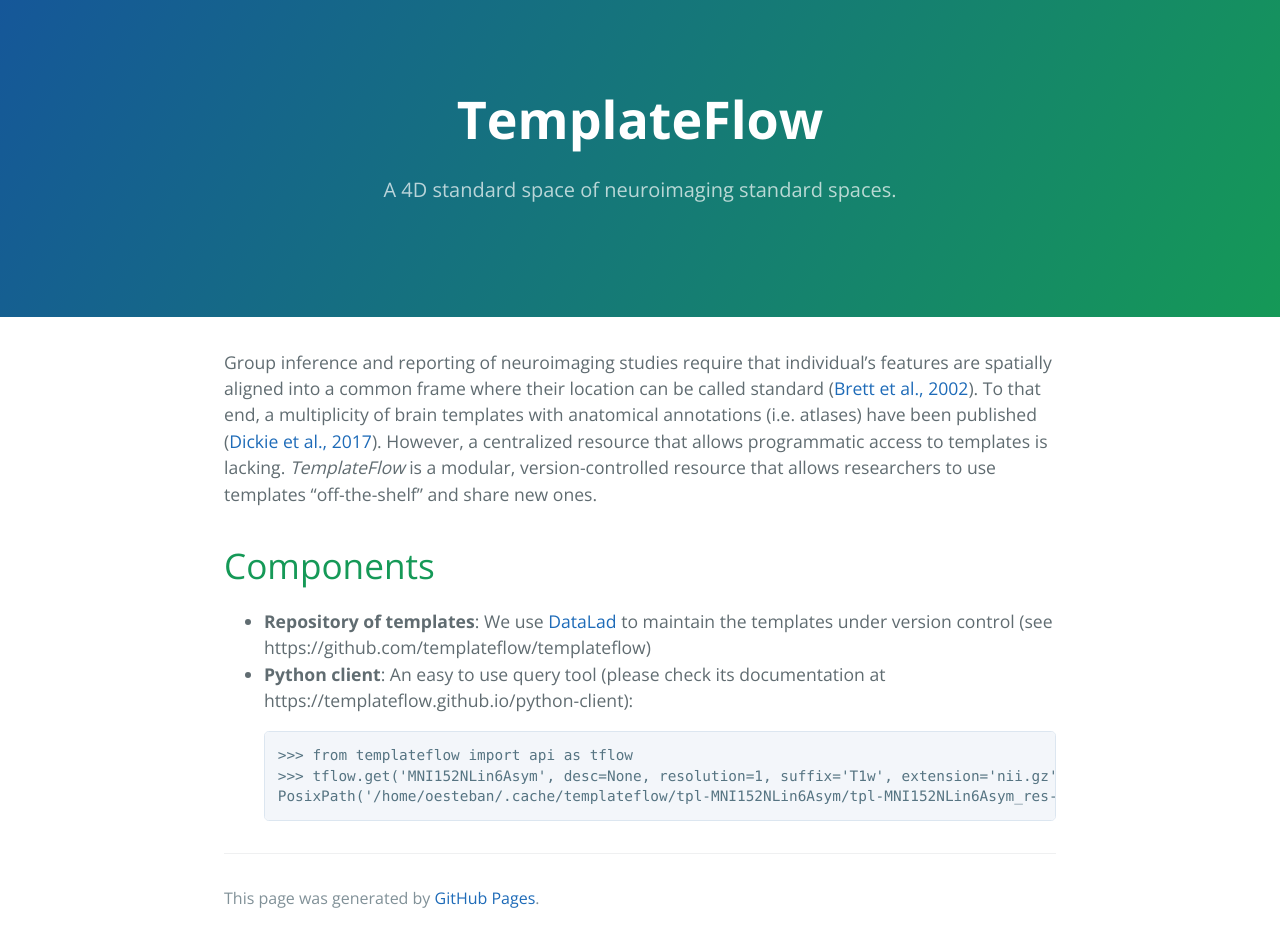
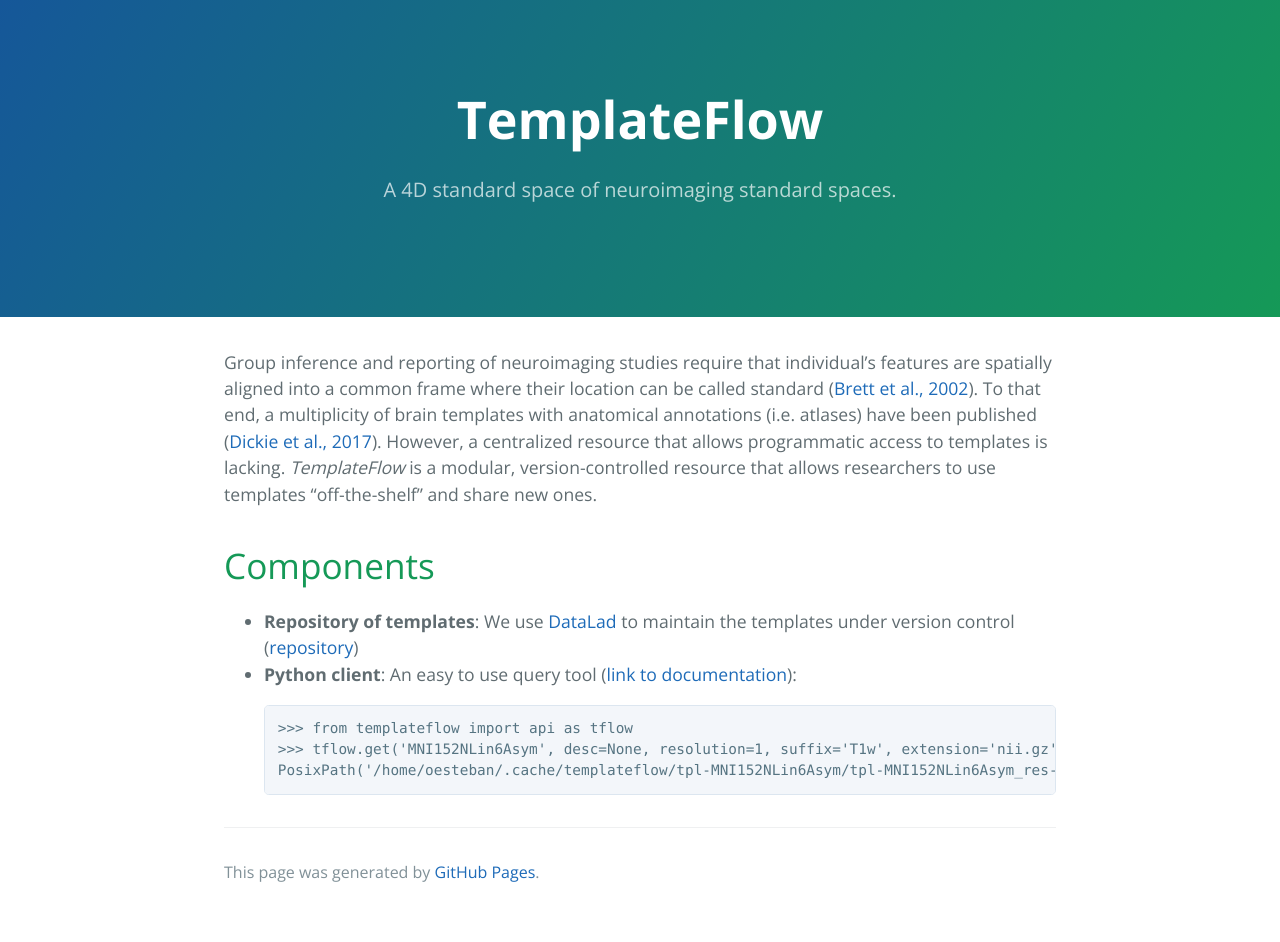
Before and after one commit to templateflow/templateflow.github.io, a Jekyll site: the page built from index.md, in a window 1280 px wide. Built offline with Jekyll 4.4.1, drawn with Linux system fonts in a browser that asks for light colours; after the commit the page ends 916 px from its top, so only the background shows below that.

Commit message:
update links

````diff
--- a/index.md
+++ b/index.md
@@ -9,8 +9,8 @@
 
 # Components
 
-  * **Repository of templates**: We use [DataLad][3] to maintain the templates under version control (see https://github.com/templateflow/templateflow)
-  * **Python client**: An easy to use query tool (please check its documentation at https://templateflow.github.io/python-client):
+  * **Repository of templates**: We use [DataLad][3] to maintain the templates under version control ([repository][4])
+  * **Python client**: An easy to use query tool ([link to documentation][5]):
 
     ```Python
     >>> from templateflow import api as tflow
@@ -22,3 +22,5 @@
 [1]: https://doi.org/10.1038/nrn756 "The problem of functional localization in the human brain."
 [2]: https://dx.doi.org/10.3389%2Ffninf.2017.00001 "Whole Brain Magnetic Resonance Image Atlases: A Systematic Review of Existing Atlases and Caveats for Use in Population Imaging"
 [3]: https://datalad.org "DataLad"
+[4]: https://github.com/templateflow/templateflow "TemplateFlow repository"
+[5]: https://templateflow.github.io/python-client "TemplateFlow Python client documentation"
````
